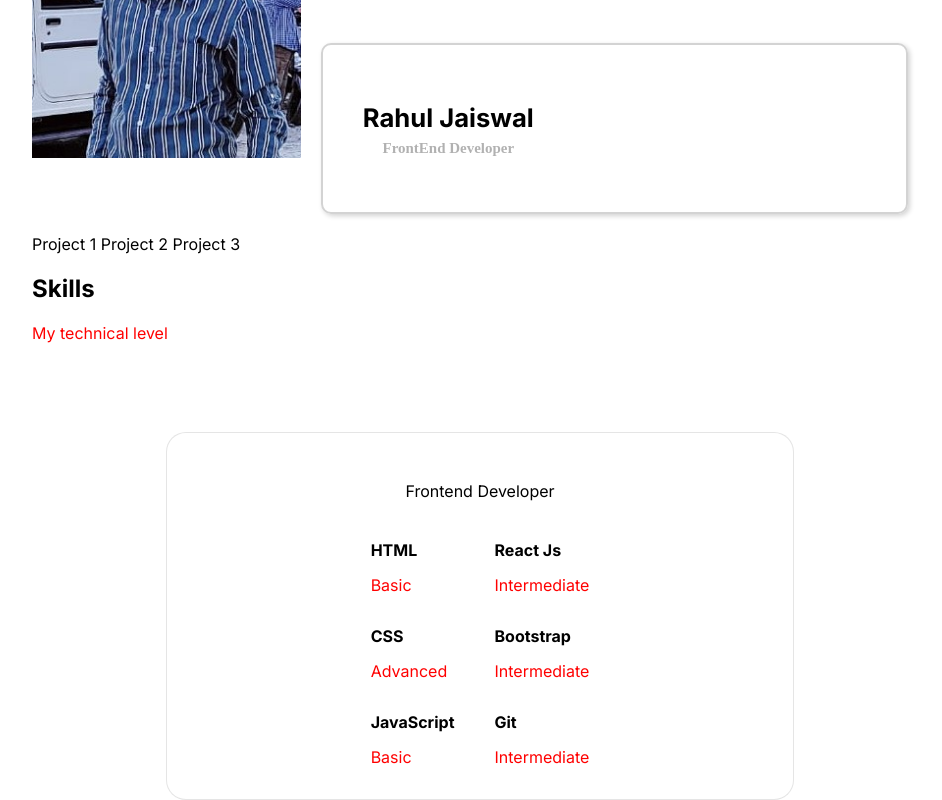
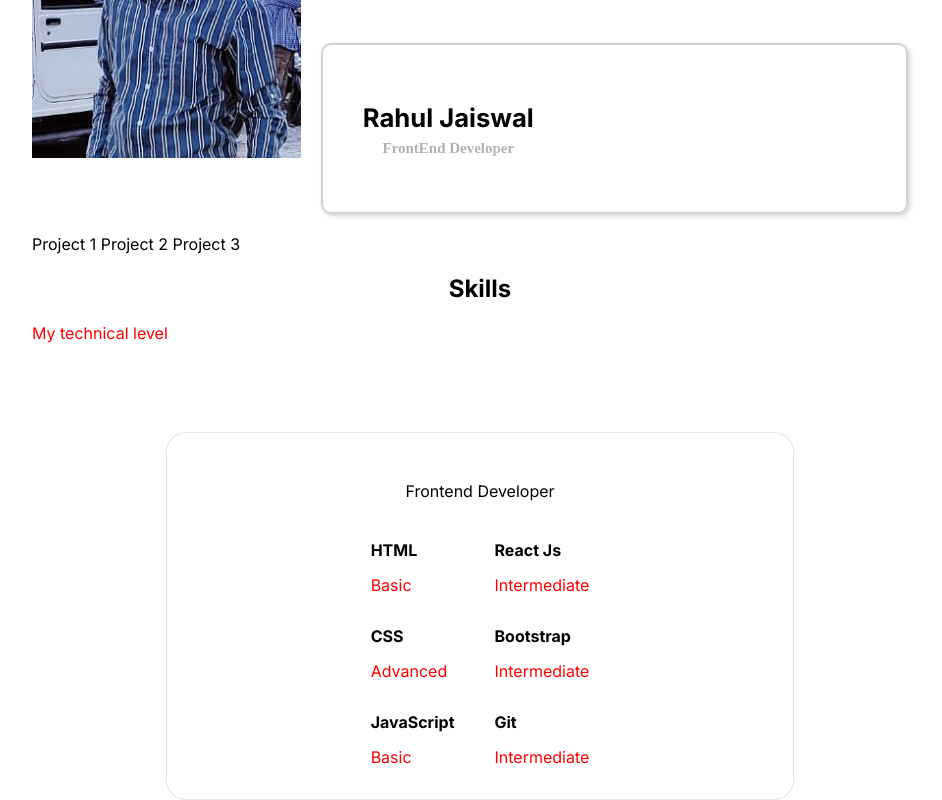
Before and after one commit to raul1258/Myportfolio, a React (Create React App) app: page / in a window 1280 px wide. Shown: the part 937-1737 px from the top of the page, without its empty margins (160-1102 px from the left). Built offline with nearby package versions, Linux system fonts and the light colour scheme.

Commit message:
skills update

```diff
--- a/src/components/Skills/style.css
+++ b/src/components/Skills/style.css
@@ -1,3 +1,7 @@
+.section_title{
+display: flex;
+justify-content: center;
+}
 .skills_container{
     grid-template-columns: repeat(2,350px);
     column-gap: 3rem;
```
